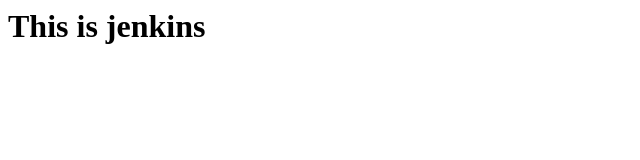
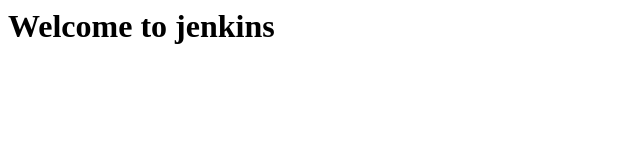
Before and after one commit to rajeebswain/jenkins, a plain HTML site: page index.html in a window 1280 px wide. Shown: the whole page, without its empty margins (0-640 px from the left). Drawn offline with Linux system fonts and the light colour scheme.

Commit message:
Update index.html

```diff
--- a/index.html
+++ b/index.html
@@ -1 +1 @@
-<h1>This is jenkins</h1>
+<h1>Welcome to jenkins</h1>
```
